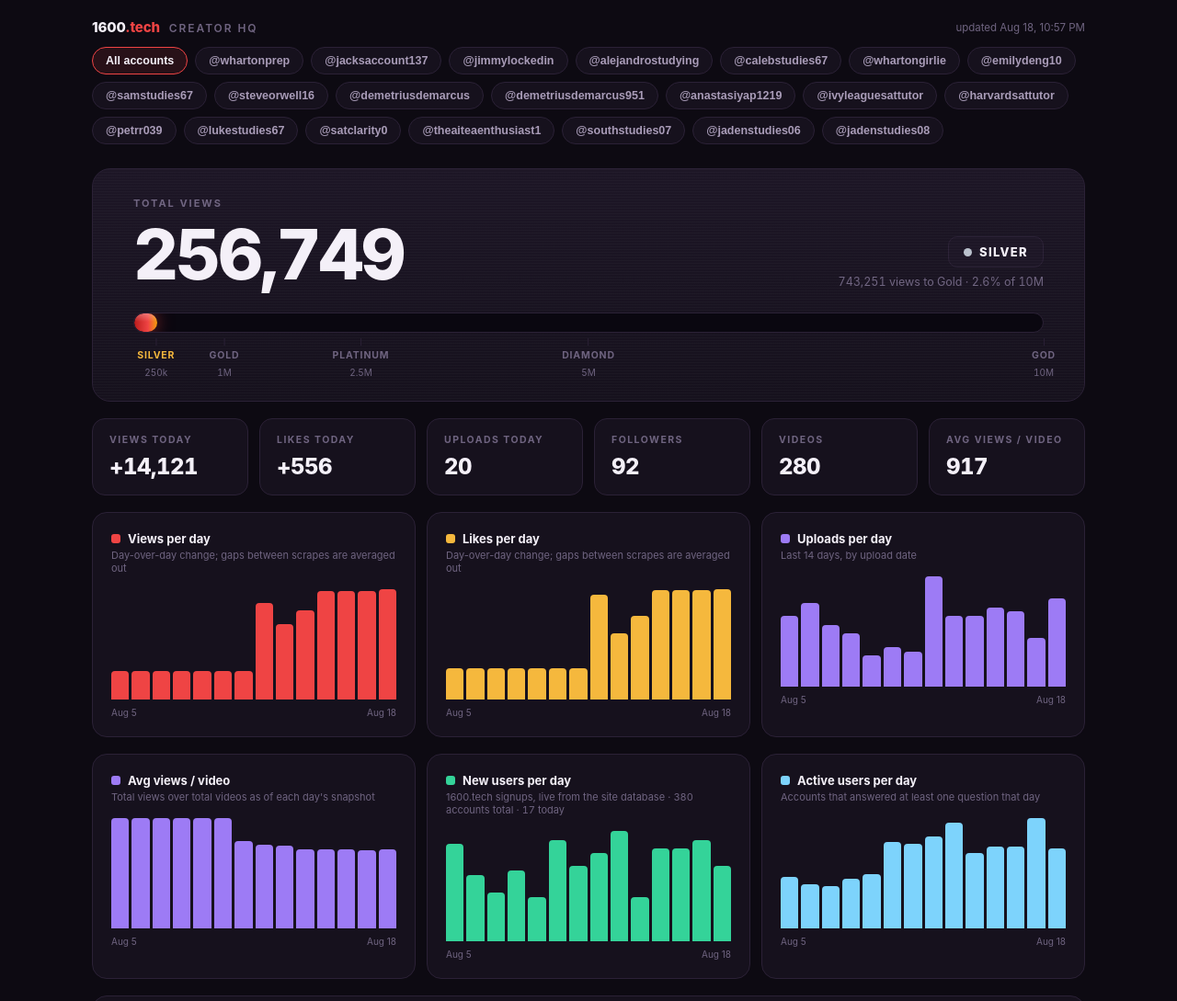
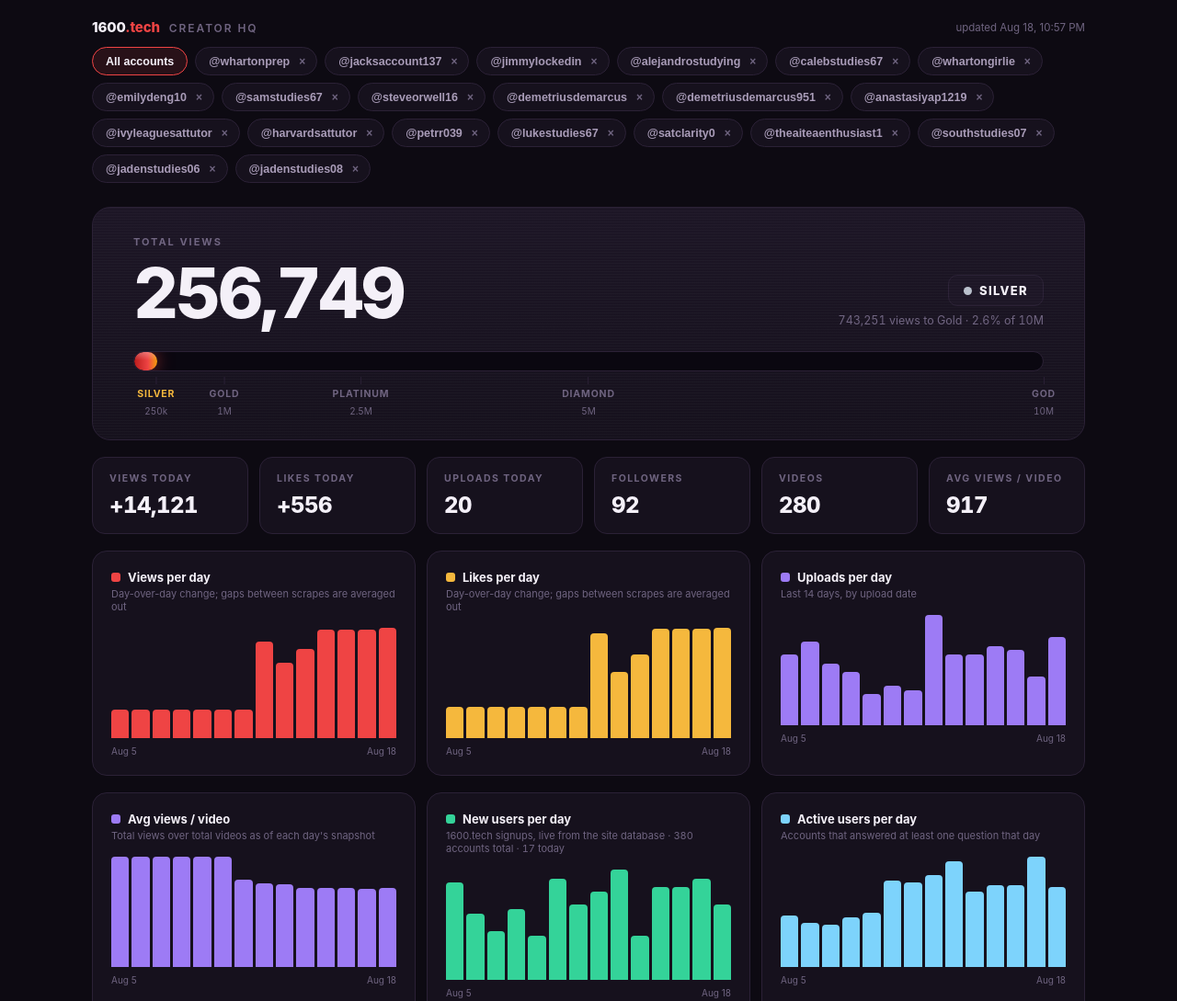
Before and after one commit to ColePryor/1600-views, a plain HTML site: page site/index.html in a window 1280 px wide. Shown: the top 1089 px of the page at 92% size. Drawn offline with Linux system fonts and the light colour scheme.

Commit message:
× delete on the top account chips too

```diff
--- a/site/index.html
+++ b/site/index.html
@@ -60,6 +60,13 @@
   }
   .refresh[disabled] { opacity: .55; cursor: wait; }
   .chip .n { color: var(--faint); font-weight: 600; margin-left: 5px; }
+  .chip { display: inline-flex; align-items: center; }
+  .chip .x {
+    display: inline-flex; align-items: center; justify-content: center;
+    width: 15px; height: 15px; border-radius: 999px; margin: 0 -6px 0 6px;
+    font-size: 12px; line-height: 1; color: var(--faint);
+  }
+  .chip .x:hover { color: #fff; background: var(--views); }
   .chip.on .n { color: var(--muted); }
   .subchips { display: flex; gap: 8px; flex-wrap: wrap; margin: -12px 0 18px; }
   .subchips .chip { font-size: 12px; padding: 5px 12px; }
@@ -560,11 +567,17 @@
     // Second row (only when a person is selected): that person's accounts.
     const g = groups();
     const chips = $('acctChips'); chips.innerHTML = '';
-    const mkChip = (label, on, sub, click) => {
+    const mkChip = (label, on, sub, click, handle) => {
       const c = document.createElement('button');
       c.className = 'chip' + (on ? ' on' : '');
       c.textContent = label;
       if (sub) { const n = document.createElement('span'); n.className = 'n num'; n.textContent = sub; c.appendChild(n); }
+      if (handle) {
+        const x = document.createElement('span'); x.className = 'x'; x.textContent = '×';
+        x.title = (STATIC ? 'Hide' : 'Remove') + ' @' + handle; x.setAttribute('role', 'button');
+        x.onclick = ev => { ev.stopPropagation(); removeAccount(handle); };
+        c.appendChild(x);
+      }
       c.onclick = click;
       return c;
     };
@@ -576,14 +589,14 @@
       chips.appendChild(mkChip(n, curName === n, hs.length > 1 ? String(hs.length) : '', () => setFilter('name:' + n)));
     });
     (g.get(UNNAMED) || []).forEach(a => {
-      chips.appendChild(mkChip('@' + a + (known.includes(a) ? ' (pending)' : ''), filter === a, '', () => setFilter(a)));
+      chips.appendChild(mkChip('@' + a + (known.includes(a) ? ' (pending)' : ''), filter === a, '', () => setFilter(a), a));
     });
     const sub = $('subChips'); sub.innerHTML = '';
     if (curName !== null && g.has(curName)) {
       const hs = g.get(curName);
       const who = document.createElement('span'); who.className = 'who'; who.textContent = curName; sub.appendChild(who);
       if (hs.length > 1) sub.appendChild(mkChip('All ' + hs.length + ' accounts', filter === 'name:' + curName, '', () => setFilter('name:' + curName)));
-      hs.forEach(a => sub.appendChild(mkChip('@' + a + (known.includes(a) ? ' (pending)' : ''), filter === a, '', () => setFilter(a))));
+      hs.forEach(a => sub.appendChild(mkChip('@' + a + (known.includes(a) ? ' (pending)' : ''), filter === a, '', () => setFilter(a), a)));
       sub.style.display = 'flex';
     } else {
       sub.style.display = 'none';
```
Also changed, not shown: index.html (+16 -3 lines).
